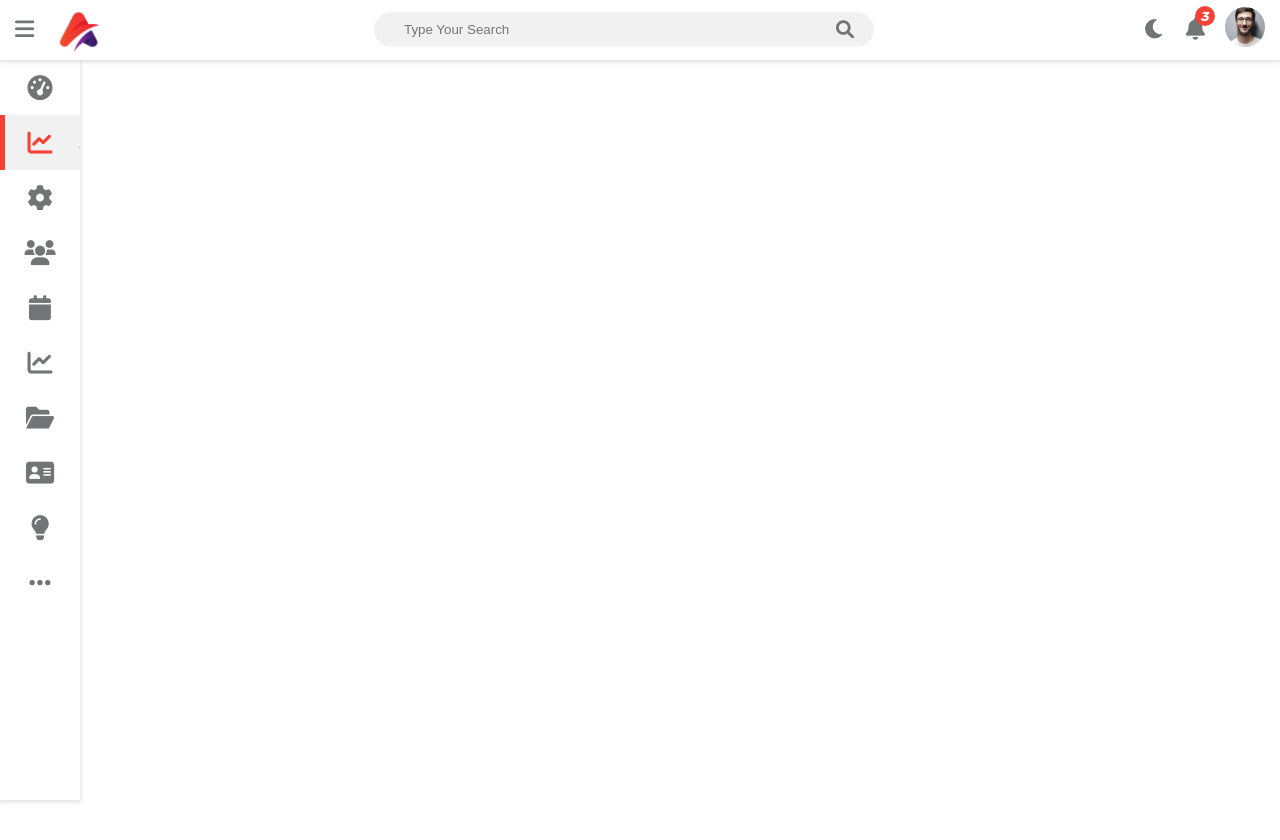
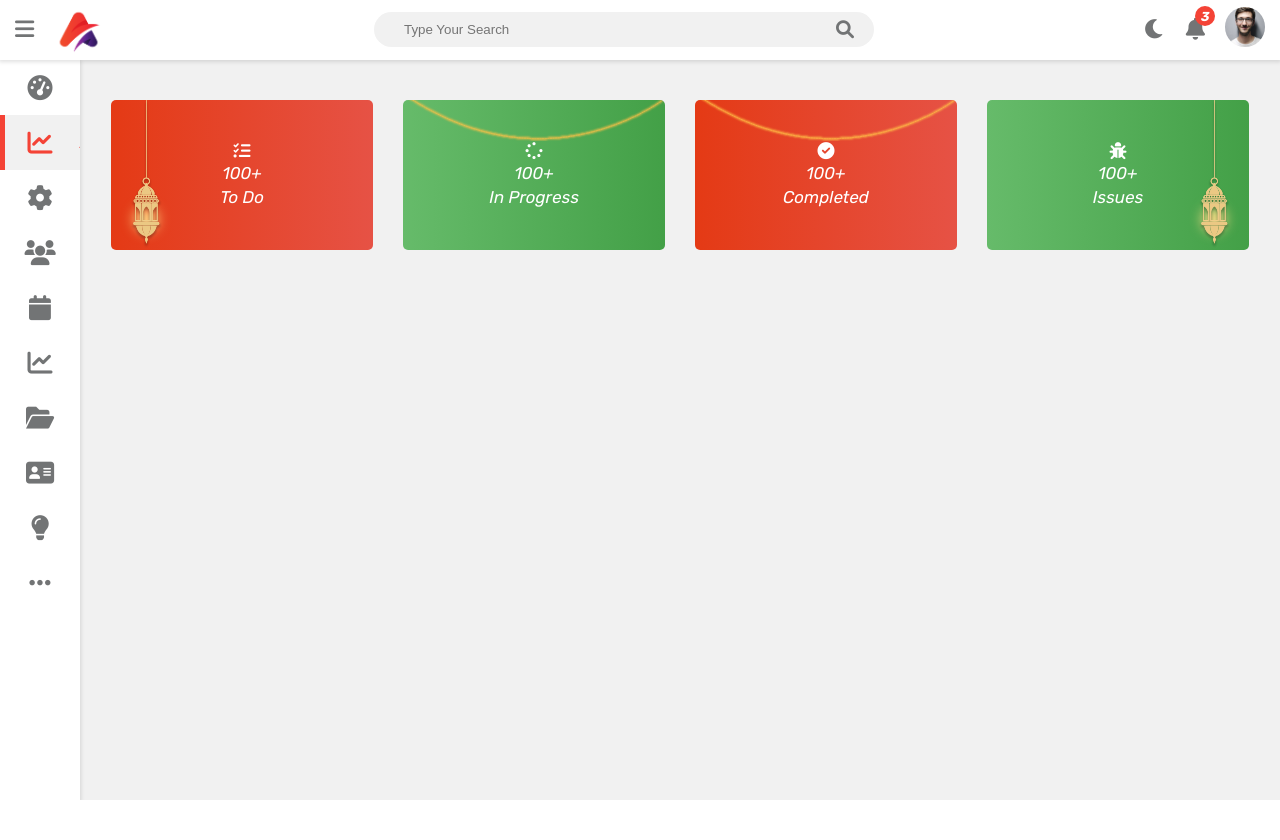
Before and after one commit to moamen2020/admin-dashboard, a plain HTML site: page index.html in a window 1280 px wide. After the commit the page ends 800 px from the top, so only its background shows below. Drawn offline with Linux system fonts and the light colour scheme.

Commit message:
Added Box Wrapper

```diff
--- a/index.html
+++ b/index.html
@@ -114,7 +114,41 @@
           <span>More</span>
         </div>
       </div>
-      <div class="wrapper"></div>
+
+      <div class="wrapper">
+        <div class="row">
+          <div class="box">
+            <img src="./images/fanos.svg" alt="">
+            <span class="fas fa-tasks"></span>
+            <span>100+</span>
+            <span>To Do</span>
+          </div>
+          <div class="box">
+            <img src="./images/zena.svg" alt="">
+            <span class="fas fa-spinner"></span>
+            <span>100+</span>
+            <span>In Progress</span>
+          </div>
+          <div class="box">
+            <img src="./images/zena.svg" alt="">
+            <span class="fas fa-check-circle"></span>
+            <span>100+</span>
+            <span>Completed</span>
+          </div>
+          <div class="box">
+            <img src="./images/fanos.svg" alt="">
+            <span class="fas fa-bug"></span>
+            <span>100+</span>
+            <span>Issues</span>
+          </div>
+        </div>
+        <div class="row">
+
+        </div>
+        <div class="row">
+
+        </div>
+      </div>
     </div>
 
   <script src="main.js"></script>
--- a/style.css
+++ b/style.css
@@ -204,6 +204,7 @@ body {
   background-color: var(--main-bg-color);
   box-shadow: 0 1px 4px 1px rgba(0, 0, 0, .12);
   transition: .4s width ease;
+  flex-shrink: 0;
 }
 
 .content .sidebar:hover {
@@ -259,6 +260,67 @@ body {
 /* Wrapper */
 
 
-.wrapper {
-  height: 1000px;
+.content .wrapper {
+  width: 100%;
+  padding: 10px;
+  background-color: var(--second-bg-color);
+  overflow: hidden;
 }
+
+.wrapper .row {
+  display: flex;
+  justify-content: space-between;
+  padding: 20px;
+  flex-wrap: wrap;
+}
+
+
+.row .box {
+  width: 23%;
+  margin: 10px 1px;
+  padding: 20px;
+  height: 150px;
+  position: relative;
+  display: flex;
+  align-items: center;
+  justify-content: center;
+  background-color: var(--main-color);
+  color: white;
+  border-radius: 5px;
+  overflow: hidden;
+  flex-direction: column;
+}
+
+.row .box:nth-of-type(odd) {
+  background: linear-gradient(to right, #e43a15, #e65245);
+}
+
+.row .box:nth-of-type(even) {
+
+  background: linear-gradient(to right, #66bb6a, #43a047)
+}
+
+
+.row .box img {
+  position: absolute;
+  top: 0;
+  width: 100%;
+  pointer-events: none;
+}
+
+.box:nth-of-type(1) img {
+  left: 10px;
+  width: 50px;
+}
+
+.box:nth-of-type(4) img {
+  right: 10px;
+  width: 50px;
+}
+
+
+.box span {
+  margin: 2px 0;
+  font-size: 17px;
+  position: relative;
+}
```
